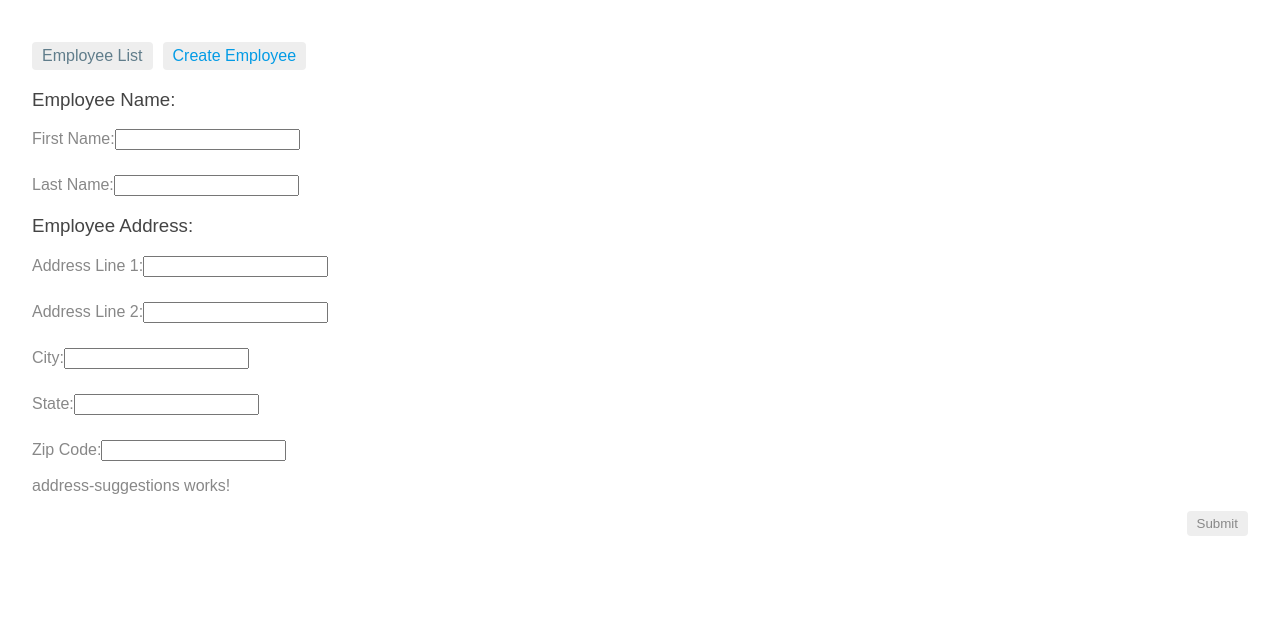
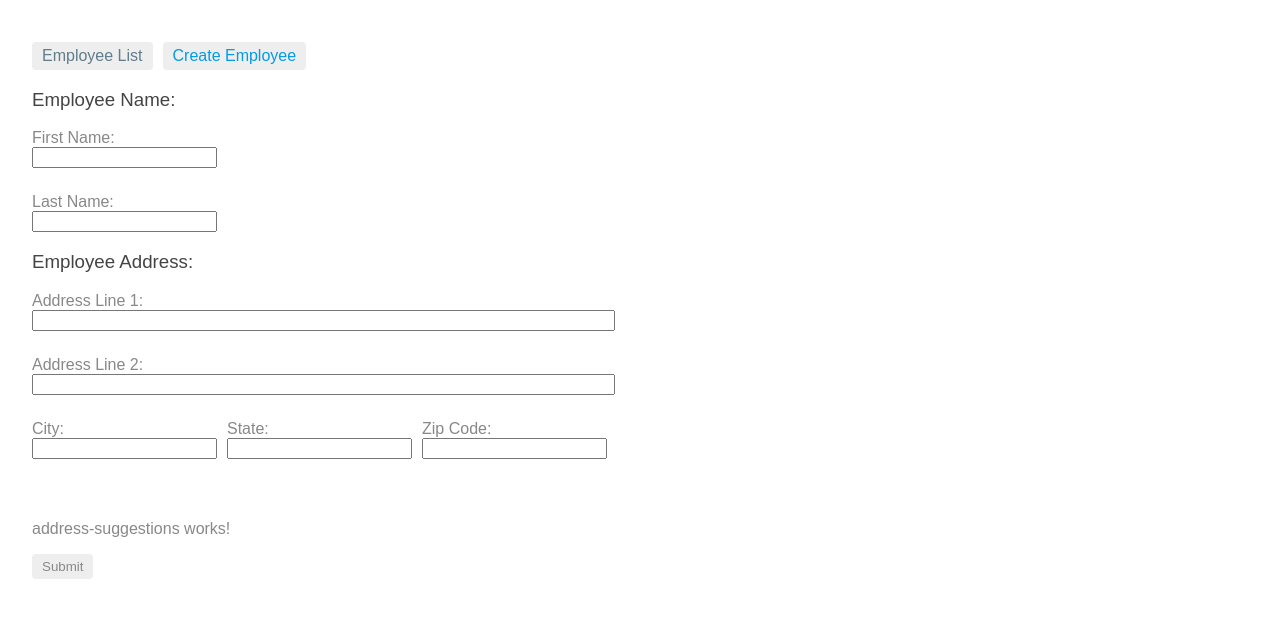
Before and after one commit to brendoncaulkins/subject-app, an Angular app: page /employee/create in a window 1280 px wide. Shown: the top 618 px of the page. Built offline with nearby package versions, Linux system fonts and the light colour scheme.

Commit message:
Improved address layout

```diff
--- a/src/app/info-collection/address-form/address-form.component.html
+++ b/src/app/info-collection/address-form/address-form.component.html
@@ -1,14 +1,17 @@
 <h3>Employee Address:</h3>
+<div fxLayout="column" fxLayoutAlign="start start" fxLayoutGap="45px">
+  <div fxFlex>
     <form [formGroup]="addressFormGroup">
       <div fxLayout="column" fxLayoutAlign="start stretch" fxLayoutGap="25px">
         <div fxFlex>
           <label for="address-line-1">Address Line 1:</label>
-      <input id="address-line-1" type="text" formControlName="addressLine1">
+          <input id="address-line-1" type="text" formControlName="addressLine1" class="full-width">
         </div>
         <div fxFlex>
           <label for="address-line-2">Address Line 2:</label>
-      <input id="address-line-2" type="text" formControlName="addressLine2">
+          <input id="address-line-2" type="text" formControlName="addressLine2" class="full-width">
         </div>
+        <div fxFlex fxLayout="row" fxLayoutAlign="start stretch" fxLayoutGap="10px">
           <div fxFlex>
             <label for="address-city">City:</label>
             <input id="address-city" type="text" formControlName="city">
@@ -22,6 +25,9 @@
             <input id="address-zip-code" type="text" formControlName="zipCode">
           </div>
         </div>
+      </div>
     </form>
-
+  </div>
+  <div fxFlex>
     <app-address-suggestions></app-address-suggestions>
+  </div>
--- a/src/app/info-collection/info-collection.component.html
+++ b/src/app/info-collection/info-collection.component.html
@@ -1,5 +1,5 @@
 <h3>Employee Name:</h3>
-<div fxLayout="column" fxLayoutAlign="start stretch">
+<div fxLayout="column" fxLayoutAlign="start start" class='form-container'>
   <div fxFlex>
     <form [formGroup]="employeeForm">
       <div fxLayout="column" fxLayoutAlign="start stretch" fxLayoutGap="25px">
@@ -17,7 +17,7 @@
   <div fxFlex>
     <app-address-form [addressFormGroup]="employeeForm.get('address')"></app-address-form>
   </div>
-  <div fxFlex fxFlexAlign="end">
+  <div fxFlex>
     <button type="submit" (click)="onSubmitForm()">Submit</button>
   </div>
 </div>
--- a/src/styles.css
+++ b/src/styles.css
@@ -75,3 +75,12 @@ Copyright 2017-2018 Google Inc. All Rights Reserved.
 Use of this source code is governed by an MIT-style license that
 can be found in the LICENSE file at http://angular.io/license
 */
+
+/* subject-app additions*/
+label,
+input {
+  display: block;
+}
+input.full-width {
+  width: 100%;
+}
```
Lines whose indentation alone changed are shown as unchanged.
